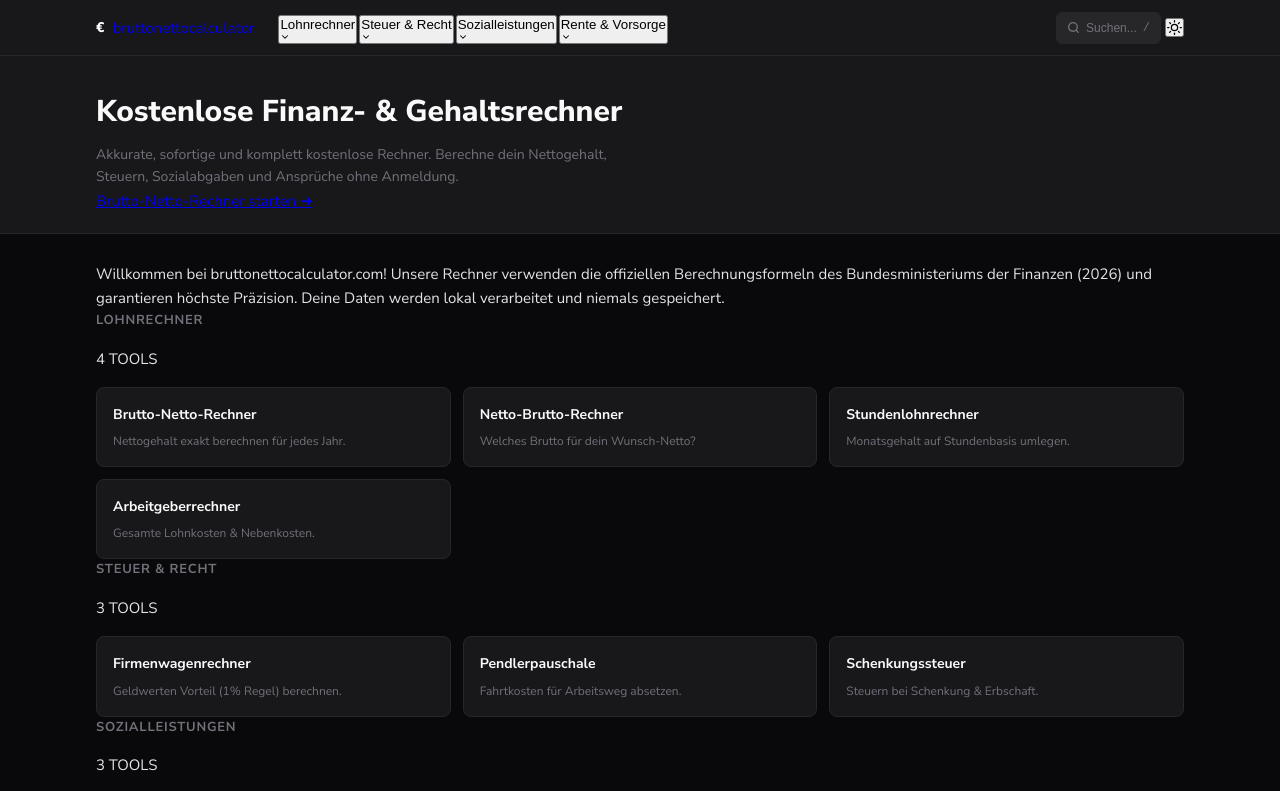
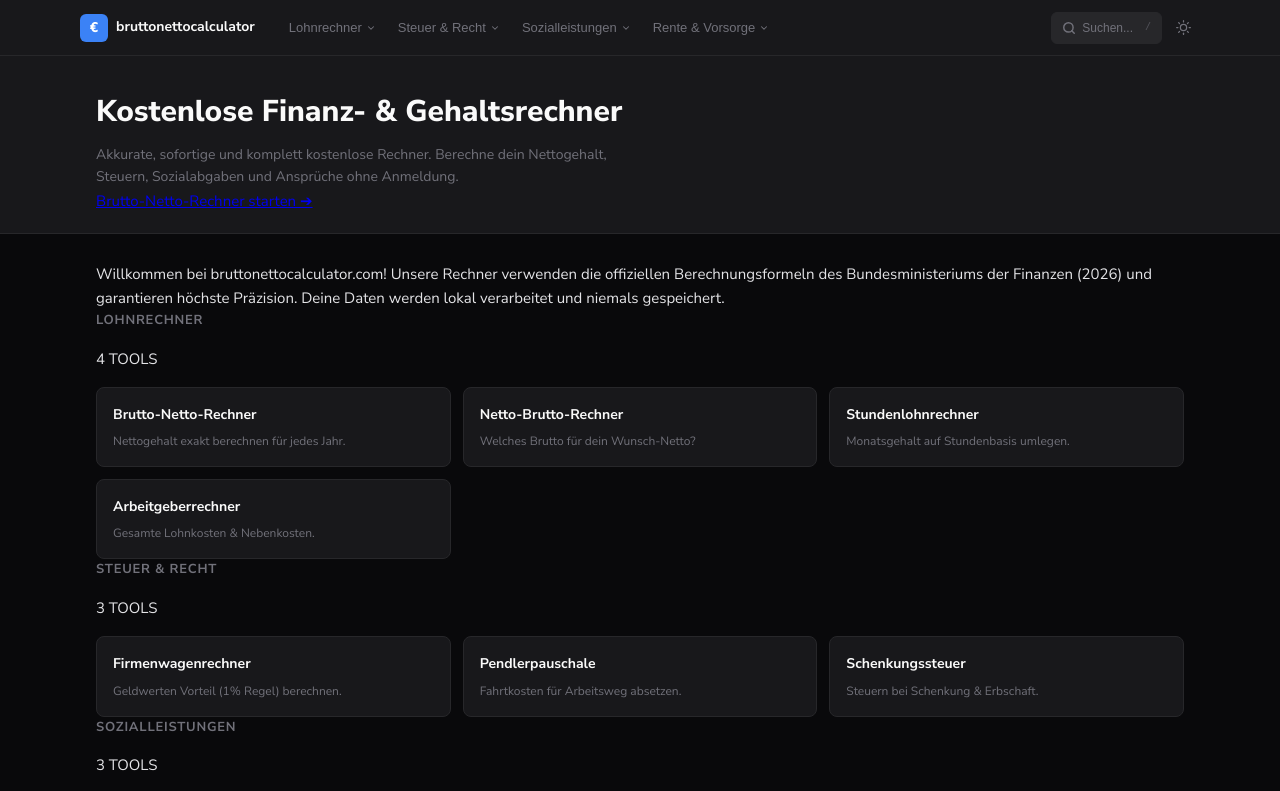
Before and after one commit to monildomadiya/bruttonettocalculator, a Next.js app: page / in a window 1280 px wide. Shown: the top 791 px of the page. Built offline with nearby package versions, Linux system fonts and the light colour scheme.

Commit message:
fix(header): update class names to align with new minimalist globals.css redesign

```diff
--- a/src/components/Header.tsx
+++ b/src/components/Header.tsx
@@ -250,25 +250,24 @@ export default function Header() {
       {searchOpen && <SearchModal onClose={() => setSearchOpen(false)} />}
 
       <header className="site-header">
-        <div className="page-wrap header-inner-wrap">
+        <div className="header-inner-wrap">
           <div className="site-header-inner">
 
-            {/* ── Logo — plain span, no SVG text tag ── */}
+            {/* ── Logo ── */}
             <Link href="/" className="logo" onClick={closeAll} aria-label="Startseite">
-              <span className="logo-icon-text" aria-hidden="true">&#8364;</span>
-              <span className="logo-text">bruttonettocalculator</span>
+              <span className="logo-icon-bg"><span className="logo-icon-text">&#8364;</span></span>
+              <span className="logo-name">bruttonettocalculator</span>
             </Link>
 
-            {/* ── Desktop Nav — pure CSS :hover, zero JS state ── */}
+            {/* ── Desktop Nav ── */}
             <nav className="header-nav" aria-label="Hauptnavigation">
               {NAV_GROUPS.map((group) => (
-                <div key={group.label} className="nav-group">
-                  <button className="nav-link">
+                <div key={group.label} className="nav-item">
+                  <button className="nav-item-btn">
                     {group.label}
-                    <span className="nav-chevron"><ChevronDown /></span>
+                    <ChevronDown />
                   </button>
                   <div className="nav-dropdown" role="menu">
-                    <div className="nav-dropdown-title">{group.label}</div>
                     {group.items.map((item) => (
                       <Link key={item.href} href={item.href} className="nav-dropdown-item" role="menuitem" onClick={closeAll}>
                         <span className="nav-dropdown-label">{item.label}</span>
@@ -283,14 +282,14 @@ export default function Header() {
             {/* ── Right actions ── */}
             <div className="header-actions">
               <button className="header-search-pill" onClick={() => setSearchOpen(true)} aria-label="Suchen">
-                <SearchIcon size={13} />
+                <SearchIcon size={14} />
                 <span className="search-pill-text">Suchen...</span>
-                <kbd className="search-pill-kbd">/</kbd>
+                <kbd style={{ marginLeft: "6px", fontSize: "10px", opacity: 0.6 }}>/</kbd>
               </button>
-              <button className="h-icon-btn" onClick={toggle} aria-label={isDark ? "Hellmodus" : "Dunkelmodus"}>
+              <button className="header-icon-btn" onClick={toggle} aria-label={isDark ? "Hellmodus" : "Dunkelmodus"}>
                 {isDark ? <SunIcon /> : <MoonIcon />}
               </button>
-              <button className="h-icon-btn mobile-menu-btn" onClick={() => setMobileOpen(!mobileOpen)} aria-label="Menu">
+              <button className="header-icon-btn mobile-menu-btn" onClick={() => setMobileOpen(!mobileOpen)} aria-label="Menu">
                 {mobileOpen ? <CloseIcon /> : <HamburgerIcon />}
               </button>
             </div>
@@ -298,41 +297,27 @@ export default function Header() {
         </div>
 
         {/* ── Mobile Drawer ── */}
-        {mobileOpen && (
-          <div className="mobile-menu" role="dialog" aria-modal="true">
-            <div className="mobile-search-row">
-              <button className="mobile-search-trigger" onClick={() => { setMobileOpen(false); setSearchOpen(true); }}>
-                <SearchIcon size={14} />
-                <span>Rechner suchen...</span>
+        <div className={`mobile-menu ${mobileOpen ? "open" : ""}`} role="dialog" aria-modal="true">
+          <div className="mobile-menu-inner">
+            <button
+              onClick={() => { setMobileOpen(false); setSearchOpen(true); }}
+              style={{ display: "flex", alignItems: "center", gap: "10px", width: "100%", padding: "12px", background: "var(--bg-tag)", border: "none", borderRadius: "6px", color: "var(--text)", fontSize: "14px", marginBottom: "20px" }}
+            >
+              <SearchIcon size={16} /> Rechner suchen...
             </button>
-            </div>
-            <div className="mobile-menu-inner">
+
             {NAV_GROUPS.map((group) => (
-                <div key={group.label} className="mobile-group">
-                  <button
-                    className="mobile-group-title"
-                    onClick={() => setMobileExpanded(mobileExpanded === group.label ? null : group.label)}
-                  >
-                    {group.label}
-                    <span className={`nav-chevron${mobileExpanded === group.label ? " open" : ""}`}>
-                      <ChevronDown />
-                    </span>
-                  </button>
-                  {mobileExpanded === group.label && (
-                    <div className="mobile-group-items">
+              <div key={group.label} className="mobile-menu-section">
+                <div className="mobile-menu-title">{group.label}</div>
                 {group.items.map((item) => (
-                        <Link key={item.href} href={item.href} className="mobile-menu-item" onClick={closeAll}>
-                          <span className="mobile-item-label">{item.label}</span>
-                          <span className="mobile-item-desc">{item.desc}</span>
+                  <Link key={item.href} href={item.href} className="mobile-menu-link" onClick={closeAll}>
+                    {item.label}
                   </Link>
                 ))}
-                    </div>
-                  )}
               </div>
             ))}
           </div>
         </div>
-        )}
       </header>
     </>
   );
```
Lines whose indentation alone changed are shown as unchanged.
